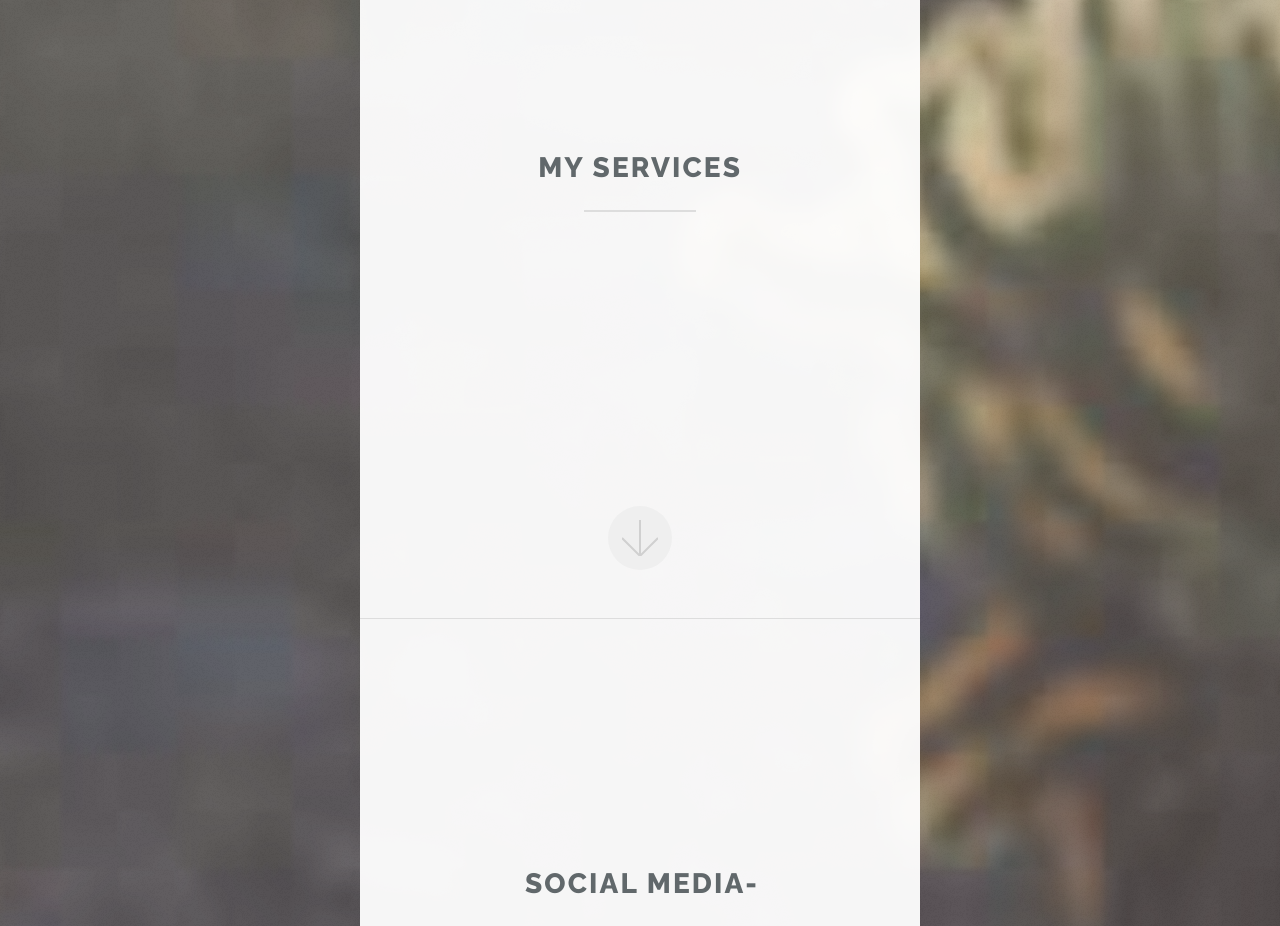
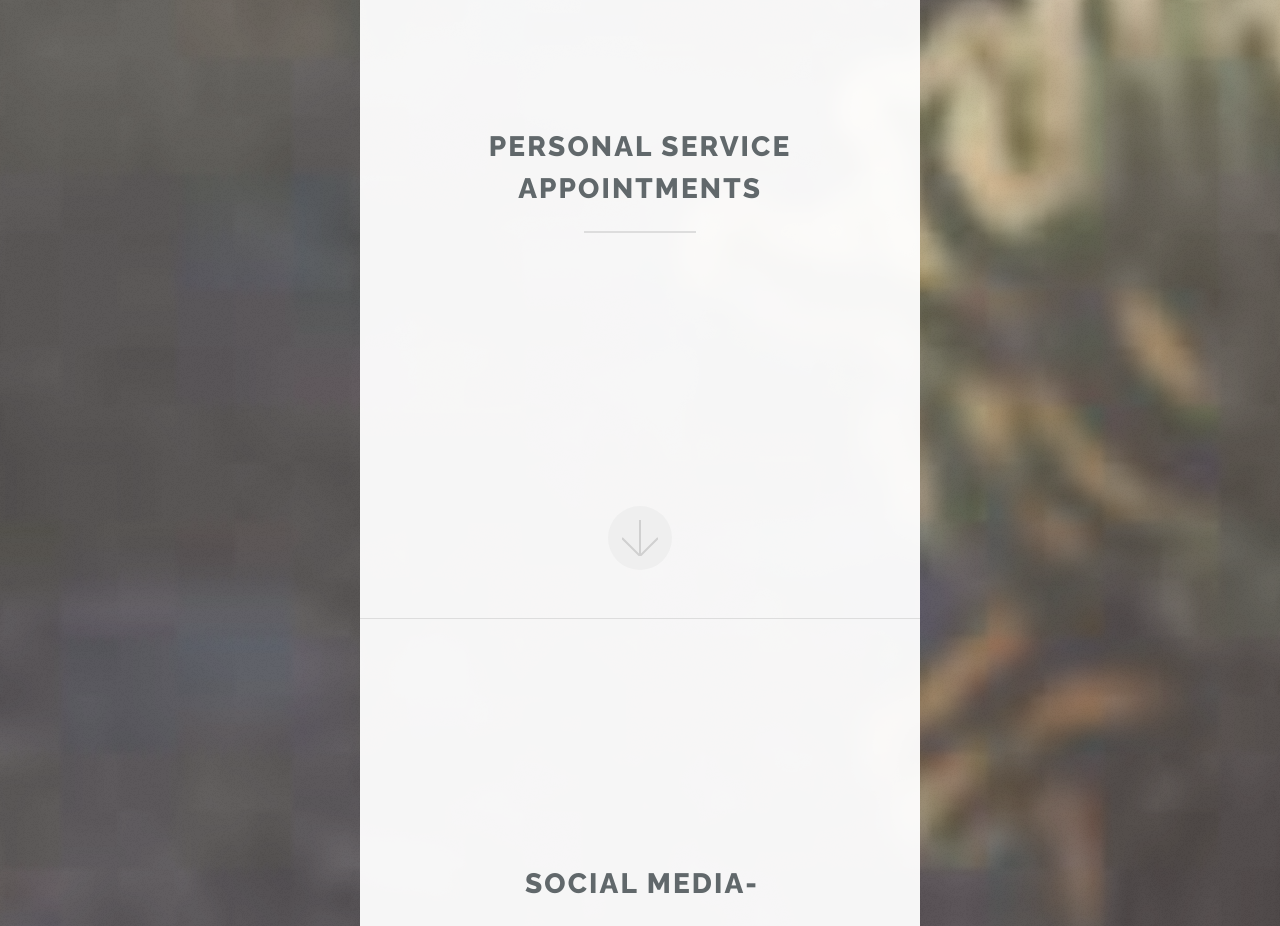
Before and after one commit to akloske/wana-mama, a plain HTML site: page index.html in a window 1280 px wide. Shown: the part 3880-4806 px from the top of the page. Drawn offline with Linux system fonts and the light colour scheme; a script that the page names is missing; files whose address does not match are found by name.

Commit message:
Services

```diff
--- a/index.html
+++ b/index.html
@@ -106,7 +106,7 @@
 					<span class="image fit primary"><img src="images/pic04.jpg" alt="" /></span>
 					<div class="content">
 						<header class="major">
-							<h2>My Services</h2>
+							<h2>Personal Service Appointments</h2>
 						</header>
 						<!-- Start Square Appointments Embed Code --><script src='https://square.site/appointments/buyer/widget/550e8d9d-f698-459c-a8d5-94a8b257e5bd/9H27CM8CB38NT.js'></script><!-- End Square Appointments EmbedCode -->
 
```
